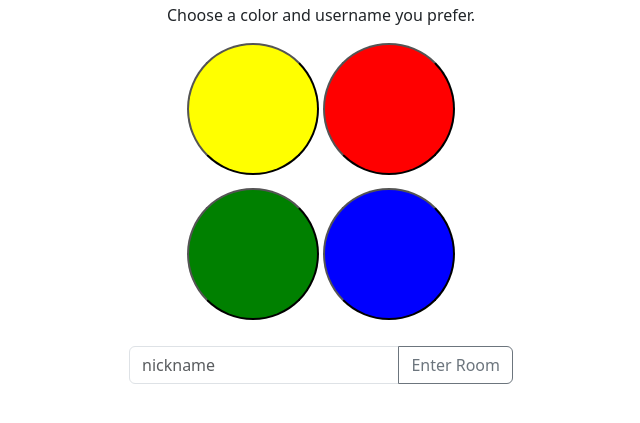
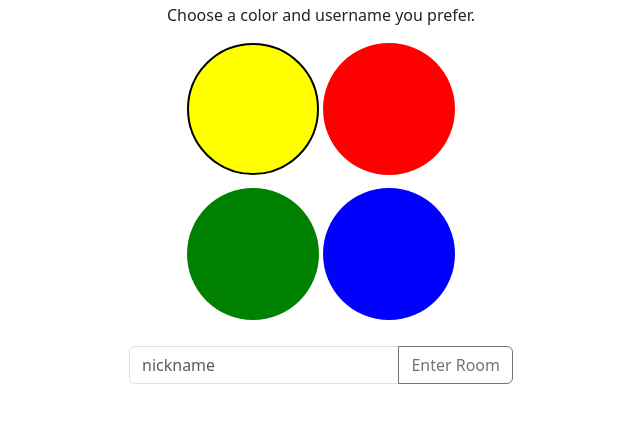
Before and after one commit to GHGFaber/3680Project, a website: page Frontend/userPref.html in a window 1280 px wide. Both pictures are taken after a click on the button 571 px from the left and 200 px from the top of the page. Shown: the part 91-514 px from the top of the page, without its empty margins (319-959 px from the left). Drawn offline with nearby package versions, Linux system fonts and the light colour scheme.

Commit message:
add select for userPref.html

```diff
--- a/Frontend/userPref.html
+++ b/Frontend/userPref.html
@@ -1,3 +1,4 @@
+<!DOCTYPE html>
 <html lang="en">
   <head>
     <meta charset="UTF-8" />
@@ -17,38 +18,38 @@
         <h1 style="padding-top: 3%">User Preference</h1>
         <p>Choose a color and username you prefer.</p>
 
-
         <div style="padding-bottom: 1%">
           <button
-            class="rounded-circle"
+            class="rounded-circle color-btn"
             type="button"
-            id="button-addon2"
+            data-color="yellow"
             style="padding: 5%; background-color: yellow"
           ></button>
           <button
-            class="rounded-circle"
+            class="rounded-circle color-btn"
             type="button"
-            id="button-addon2"
+            data-color="red"
             style="padding: 5%; background-color: red"
           ></button>
         </div>
         <div style="padding-bottom: 2%">
           <button
-            class="rounded-circle"
+            class="rounded-circle color-btn"
             type="button"
-            id="button-addon2"
-            style="padding: 5%; background-color: green;"
+            data-color="green"
+            style="padding: 5%; background-color: green"
           ></button>
 
           <button
-            class="rounded-circle"
+            class="rounded-circle color-btn"
             type="button"
-            id="button-addon2"
+            data-color="blue"
             style="padding: 5%; background-color: blue"
           ></button>
         </div>
         <div class="input-group mb-3" style="width: 30%">
           <input
+            id="nickname"
             type="text"
             class="form-control"
             placeholder="nickname"
@@ -63,11 +64,42 @@
             Enter Room
           </button>
         </div>
+      </div>
     </center>
-  </body>
+
+    <script>
+      let selectedColor = null;
+
+      // function to handle color button selection
+      function selectColor(event) {
+        const colorButtons = document.querySelectorAll(".color-btn");
+
+        // reset the appearance of all buttons
+        colorButtons.forEach((btn) => {
+          btn.style.border = "none";
+          btn.style.borderWidth = "2px";
+          btn.style.borderStyle = "solid";
+          btn.style.borderColor = "transparent";
+        });
+
+        // highlight the selected button and store the selected color
+        const selectedButton = event.target;
+        selectedButton.style.borderColor = "black";
+        selectedColor = selectedButton.getAttribute("data-color");
+        console.log(`Selected color: ${selectedColor}`);
+      }
+
+      // attach event listeners to color buttons
+      const colorButtons = document.querySelectorAll(".color-btn");
+      colorButtons.forEach((btn) => {
+        btn.addEventListener("click", selectColor);
+      });
+    </script>
+
     <script
       src="https://cdn.jsdelivr.net/npm/bootstrap@5.3.3/dist/js/bootstrap.bundle.min.js"
       integrity="sha384-YvpcrYf0tY3lHB60NNkmXc5s9fDVZLESaAA55NDzOxhy9GkcIdslK1eN7N6jIeHz"
       crossorigin="anonymous"
     ></script>
+  </body>
 </html>
```
Lines whose indentation alone changed are shown as unchanged.
